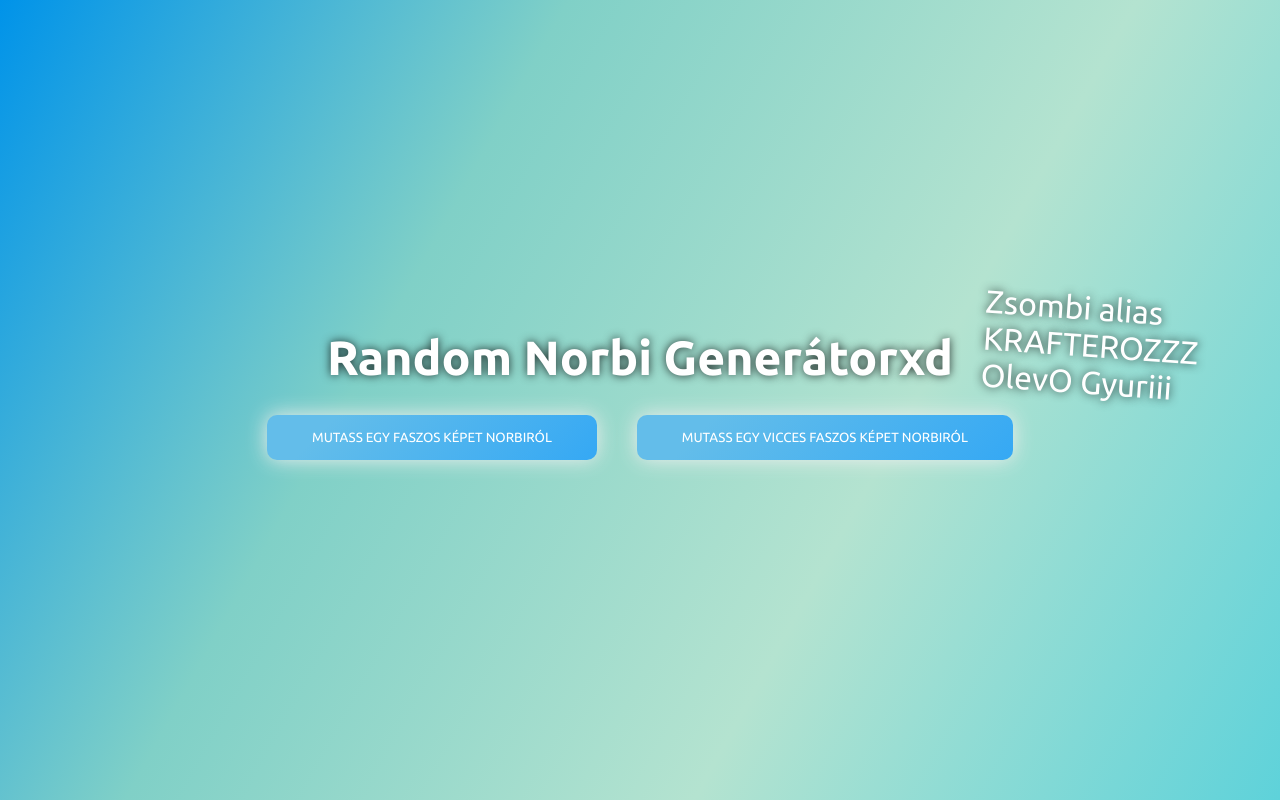
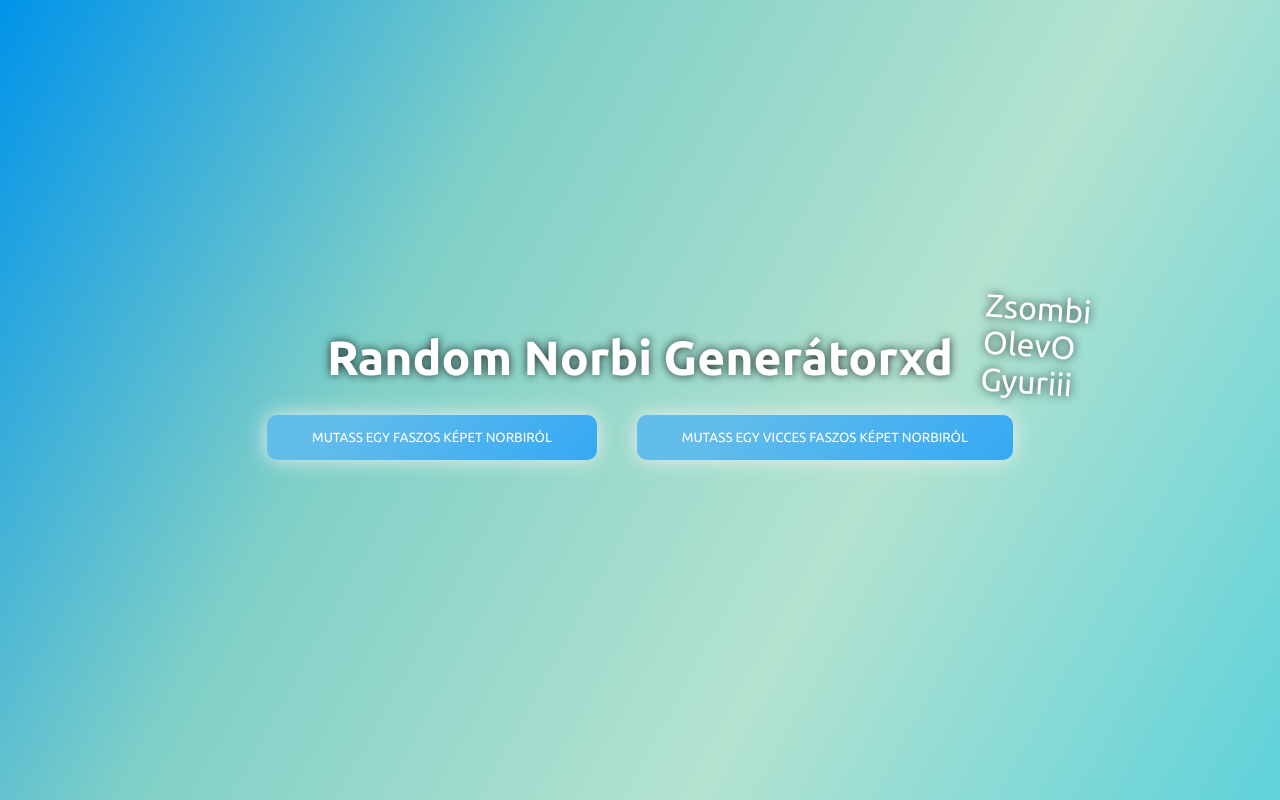
Before and after one commit to Krafterozzz/randomnorbi, a plain HTML site: page index.html in a window 1280 px wide. Drawn offline with Linux system fonts and the light colour scheme.

Commit message:
Update index.html

```diff
--- a/index.html
+++ b/index.html
@@ -17,7 +17,7 @@
 
     <div class="container">
         <h1>Random Norbi Generátorxd <span>
-            Zsombi alias KRAFTEROZZZ
+            Zsombi
             OlevO
             Gyuriii
         </span></h1>
```
